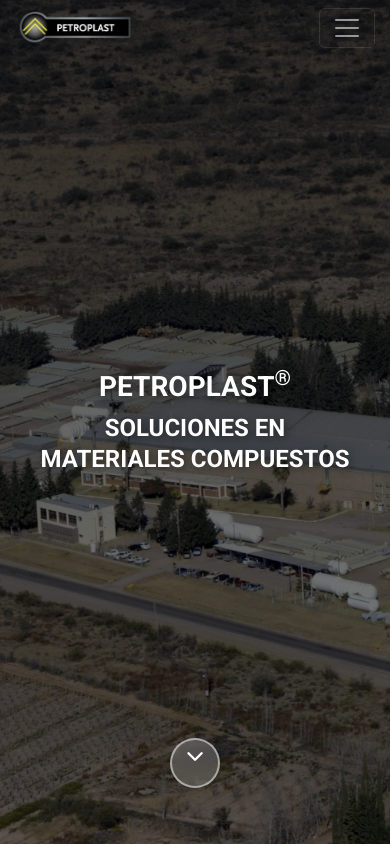
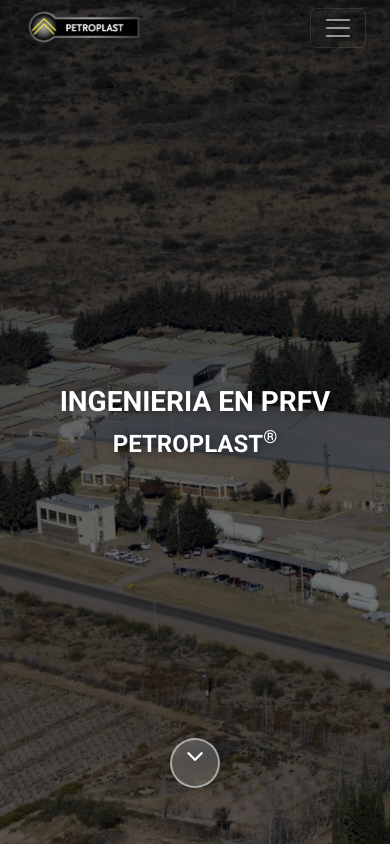
Before and after one commit to lautarooleastro/petroplast-landing, a plain HTML site: page index.html in a window 390 px wide. Shown: the top 846 px of the page. Drawn offline with nearby package versions, Linux system fonts and the light colour scheme.

Commit message:
Latest changes

```diff
--- a/css/styles.css
+++ b/css/styles.css
@@ -64,6 +64,25 @@
     max-width: 100%;
     z-index: 1030;
     /* Ensure navbar is above other content */
+}
+
+.navbar .container {
+    padding-left: 4rem;
+    padding-right: 4rem;
+}
+
+@media (max-width: 768px) {
+    .navbar .container {
+        padding-left: 2rem;
+        padding-right: 2rem;
+    }
+}
+
+@media (max-width: 576px) {
+    .navbar .container {
+        padding-left: 1.5rem;
+        padding-right: 1.5rem;
+    }
 }
 
 /* Navbar hidden state (when scrolling in hero) */
@@ -239,6 +258,8 @@
     z-index: 2;
     width: 100%;
     padding-top: 2rem;
+    padding-left: 3rem;
+    padding-right: 3rem;
     text-align: left;
 }
 
@@ -315,6 +336,8 @@
 
     .hero-title-section {
         padding-top: 3rem;
+        padding-left: 4rem;
+        padding-right: 4rem;
     }
 
     .btn-chevron {
@@ -572,6 +595,8 @@
 
     .hero-title-section {
         padding-top: 2rem;
+        padding-left: 2rem;
+        padding-right: 2rem;
         text-align: center;
     }
 
@@ -638,6 +663,8 @@
 
     .hero-title-section {
         padding-top: 0;
+        padding-left: 2rem;
+        padding-right: 2rem;
         text-align: center;
     }
 
@@ -698,6 +725,8 @@
     .hero-title-section {
         text-align: center;
         padding-top: 0;
+        padding-left: 1.5rem;
+        padding-right: 1.5rem;
     }
 
     .hero-title-section h1 {
@@ -765,6 +794,8 @@
     .hero-title-section {
         text-align: center;
         padding-top: 0;
+        padding-left: 1.25rem;
+        padding-right: 1.25rem;
     }
 
     .hero-title-section h1 {
@@ -832,6 +863,8 @@
     .hero-title-section {
         text-align: center;
         padding-top: 0;
+        padding-left: 1.75rem;
+        padding-right: 1.75rem;
     }
 
     .hero-title-section h1 {
--- a/index.html
+++ b/index.html
@@ -100,16 +100,16 @@
         <div class="container h-100 d-flex flex-column justify-content-between">
             <div class="row g-0 w-100">
                 <div class="col-12">
-                    <div class="hero-title-section text-white px-3 px-md-0" data-aos="fade-up" data-aos-duration="1000">
-                        <h1 class="display-4 fw-bold mb-2" data-translate="hero.titleMain">PETROPLAST<sup>®</sup></h1>
+                    <div class="hero-title-section text-white" data-aos="fade-up" data-aos-duration="1000">
+                        <h1 class="display-4 fw-bold mb-2" data-translate="hero.titleMain">INGENIERIA EN PRFV</h1>
                         <p class="display-4 fw-bold mb-0 hero-subtitle-outline" data-translate="hero.subtitle">
-                            SOLUCIONES EN MATERIALES COMPUESTOS</p>
+                            PETROPLAST<sup>®</sup></p>
                     </div>
                 </div>
             </div>
             <div class="row g-0 w-100">
                 <div class="col-12">
-                    <div class="hero-scroll-button d-flex justify-content-center px-3 px-md-0" data-aos="fade-up"
+                    <div class="hero-scroll-button d-flex justify-content-center" data-aos="fade-up"
                         data-aos-delay="300">
                         <a href="#about" class="btn-chevron" aria-label="Ir a la sección Sobre Nosotros">
                             <i class="fas fa-chevron-down"></i>
--- a/js/translations.js
+++ b/js/translations.js
@@ -18,8 +18,8 @@
 
         // Hero section
         hero: {
-            titleMain: "PETROPLAST<sup>®</sup>",
-            subtitle: "SOLUCIONES EN MATERIALES COMPUESTOS",
+            titleMain: "INGENIERIA EN PRFV",
+            subtitle: "PETROPLAST<sup>®</sup>",
             cta1: "Contactar Ahora",
             cta2: "Nuestros Servicios"
         },
@@ -193,8 +193,8 @@
 
         // Hero section
         hero: {
-            titleMain: "PETROPLAST<sup>®</sup>",
-            subtitle: "SOLUTIONS IN COMPOSITE MATERIALS",
+            titleMain: "FRP ENGINEERING",
+            subtitle: "PETROPLAST<sup>®</sup>",
             cta1: "Contact Now",
             cta2: "Our Services"
         },
```
